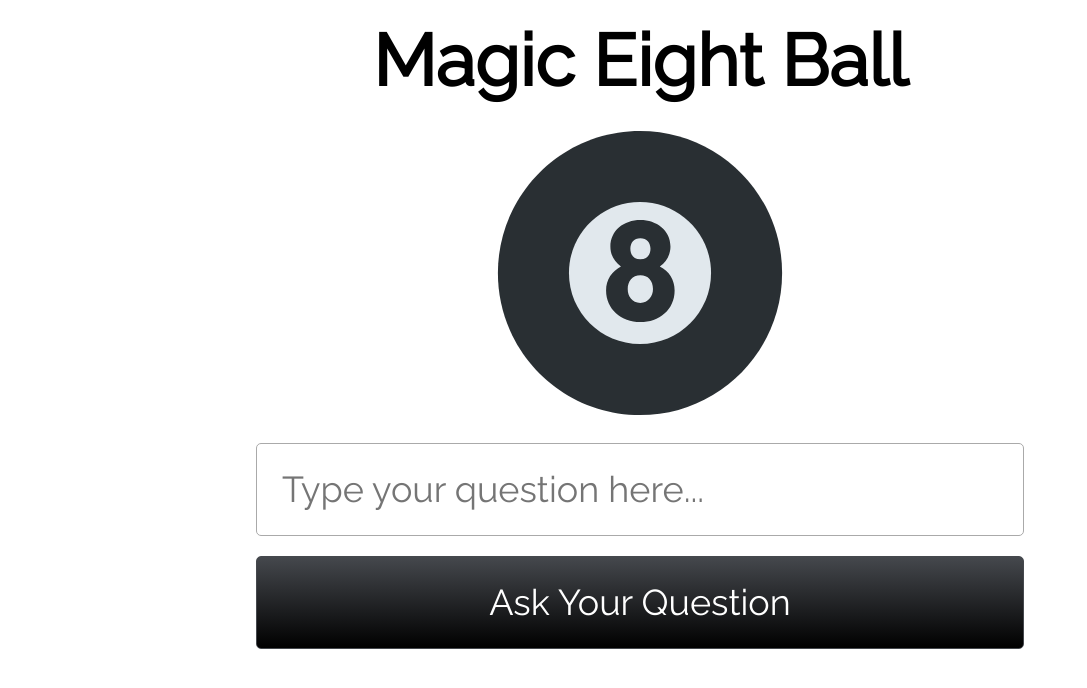
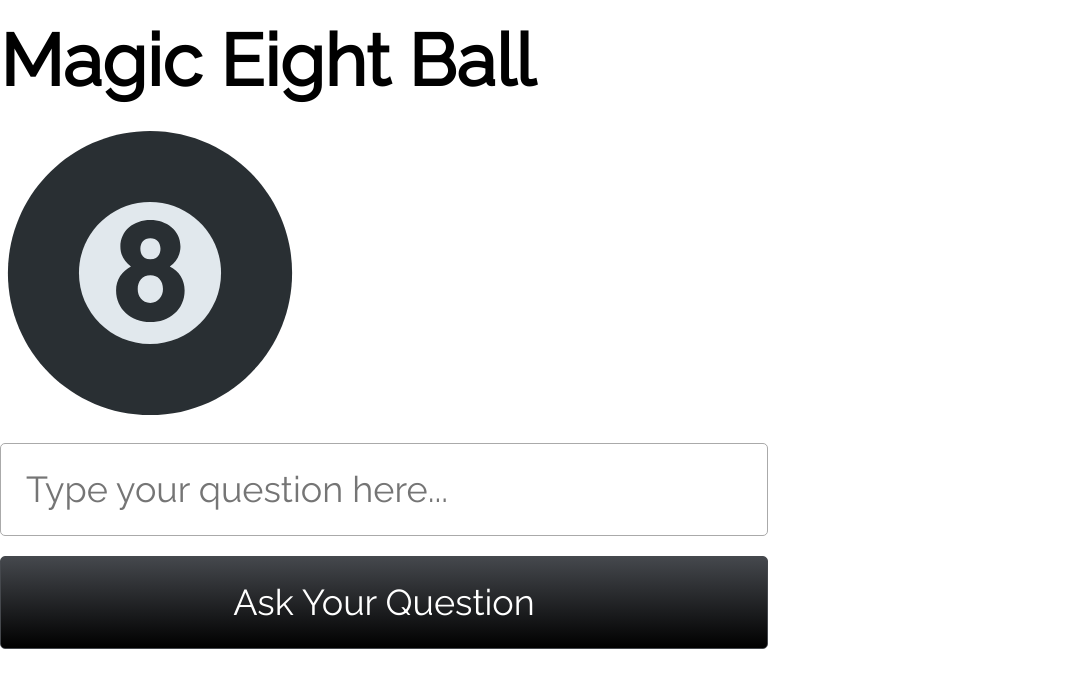
Before and after one commit to petermorgandev/coding-exercises, a PHP site: page / in a window 1280 px wide. Shown: the top 688 px of the page, without its empty margins (0-1087 px from the left). Run offline with PHP 8.4, Linux system fonts and the light colour scheme; some libraries are stand-ins or nearby versions.

Commit message:
Update styles.css

```diff
--- a/styles.css
+++ b/styles.css
@@ -31,7 +31,7 @@ button:not(.defaultState) {
   border-color: #3d4044;
 }
 
-h1 {
+.text_center {
   text-align: center;
 }
 
@@ -78,7 +78,7 @@ svg {
   border-width: thin;
 }
 
-.center {
+.margin_center {
   margin-left: auto;
   margin-right: auto;
 }
```
